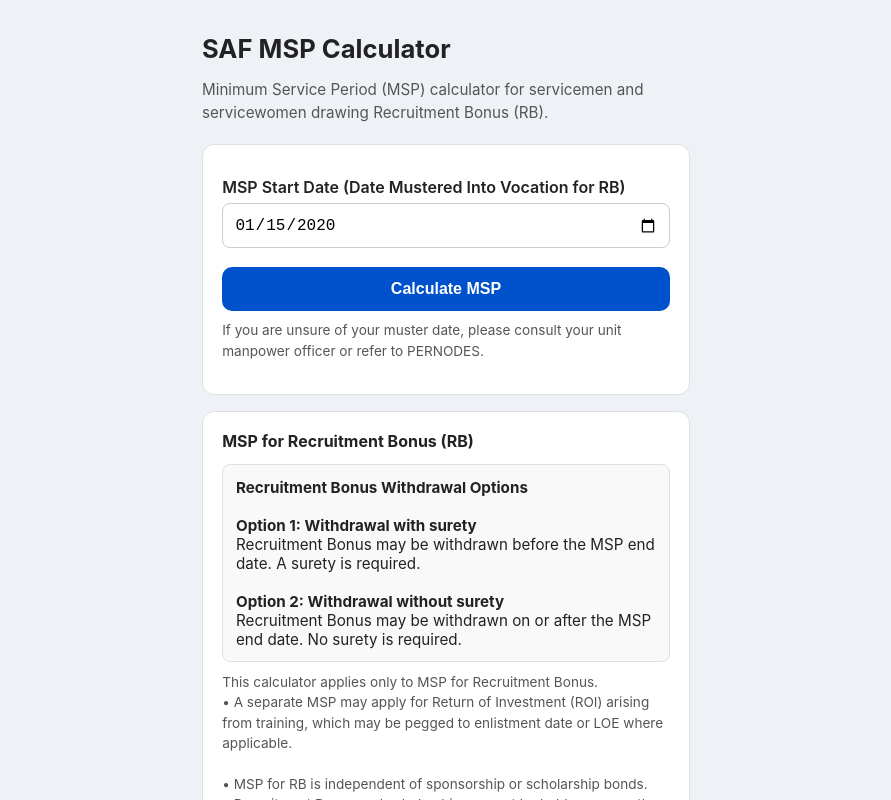
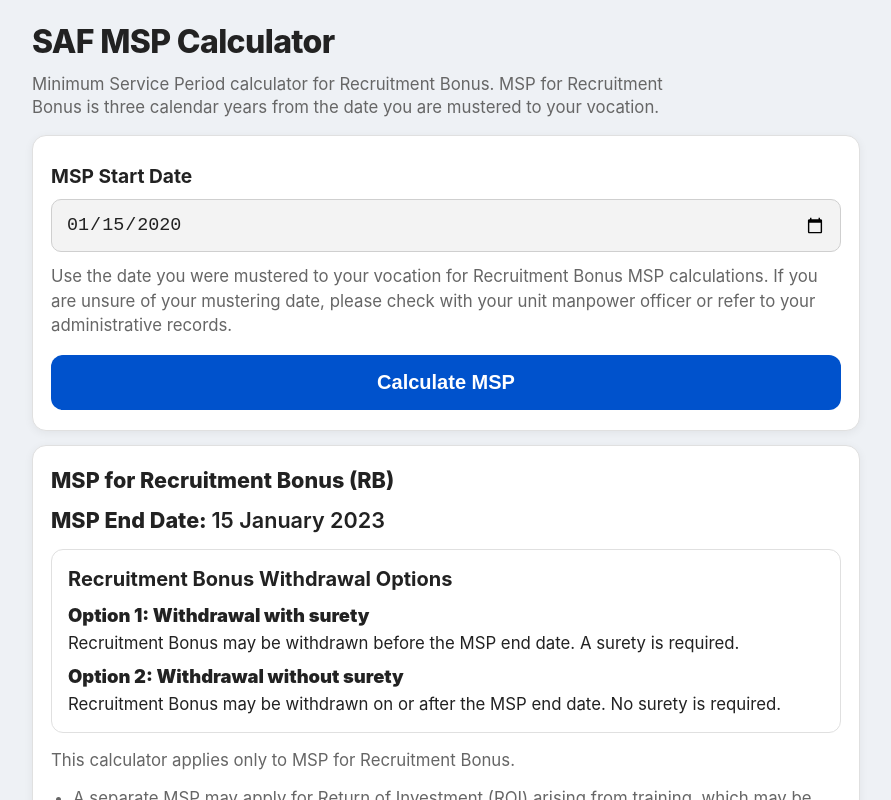
Before and after one commit to chewhuilinnn-saf/MSP-Calculator, a plain HTML site: page index.html in a window 1280 px wide. Both pictures are taken after typing "2020-01-15" into the empty fields and a click on the button "Calculate MSP". Shown: the top 800 px of the page, without its empty margins (194-1085 px from the left). Drawn offline with Linux system fonts and the light colour scheme.

Commit message:
index.html

```diff
--- a/index.html
+++ b/index.html
@@ -1,182 +1,275 @@
 <!DOCTYPE html>
 <html lang="en">
 <head>
-  <meta charset="UTF-8">
+  <meta charset="UTF-8" />
+  <meta name="viewport" content="width=device-width, initial-scale=1" />
   <title>SAF MSP Calculator</title>
-  <meta name="viewport" content="width=device-width, initial-scale=1">
 
   <style>
     :root {
       --blue: #0052cc;
+      --bg: #eef1f5;
+      --card: #ffffff;
       --border: #e0e0e0;
-      --bg: #eef1f5;
-      --text-main: #222;
-      --text-muted: #555;
+      --text: #222;
+      --muted: #666;
     }
 
-    * {
-      box-sizing: border-box;
-    }
+    * { box-sizing: border-box; }
+
+    html, body { height: 100%; }
 
     body {
       margin: 0;
-      padding: 0;
       font-family: -apple-system, BlinkMacSystemFont, "Segoe UI", Arial, sans-serif;
       background: var(--bg);
-      color: var(--text-main);
-      font-size: 1rem;
+      color: var(--text);
+      font-size: 16px;
+      line-height: 1.35;
     }
 
     .page {
       width: 100%;
-      max-width: 520px;
+      max-width: 860px;
       margin: 0 auto;
-      padding: 1rem;
+      padding: 20px 16px 36px 16px;
+      min-height: 100vh;
     }
 
-    h1 {
-      font-size: 1.6rem;
-      margin-bottom: 0.5rem;
+    .title {
+      margin: 0 0 16px 0;
     }
 
-    p.subtitle {
-      font-size: 0.95rem;
-      color: var(--text-muted);
-      line-height: 1.5;
-      margin-bottom: 1.2rem;
+    .title h1 {
+      margin: 0;
+      font-size: 2rem;
+      font-weight: 800;
+      letter-spacing: -0.02em;
+    }
+
+    .title p {
+      margin: 10px 0 0 0;
+      font-size: 1.05rem;
+      color: var(--muted);
+      max-width: 60ch;
     }
 
     .card {
-      background: #fff;
-      border-radius: 12px;
-      padding: 1.2rem;
-      margin-bottom: 1rem;
+      background: var(--card);
       border: 1px solid var(--border);
+      border-radius: 14px;
+      box-shadow: 0 2px 10px rgba(0,0,0,0.06);
+      padding: 20px 18px;
+      margin-top: 14px;
     }
 
     label {
-      font-weight: 600;
       display: block;
-      margin-top: 0.8rem;
+      font-size: 1.2rem;
+      font-weight: 750;
+      margin: 8px 0 10px 0;
     }
 
-    input[type="date"] {
+    input[type="date"]{
       width: 100%;
-      padding: 0.7rem;
-      font-size: 1rem;
-      margin-top: 0.4rem;
-      border-radius: 8px;
-      border: 1px solid #ccc;
+      padding: 14px 14px;
+      font-size: 1.15rem;
+      border-radius: 10px;
+      border: 1px solid #cfcfcf;
+      background: #f3f3f3;
+      color: var(--text);
+    }
+
+    .hint {
+      margin-top: 12px;
+      color: var(--muted);
+      font-size: 1.05rem;
+      line-height: 1.45;
     }
 
     button {
+      margin-top: 18px;
       width: 100%;
-      margin-top: 1.2rem;
-      padding: 0.8rem;
-      font-size: 1rem;
-      font-weight: 600;
+      border: 0;
+      border-radius: 12px;
       background: var(--blue);
-      color: white;
-      border: none;
-      border-radius: 10px;
+      color: #fff;
+      font-size: 1.25rem;
+      font-weight: 800;
+      padding: 16px 18px;
       cursor: pointer;
     }
 
+    button:active { transform: scale(0.99); }
+
     .section-title {
-      font-weight: 700;
-      margin-bottom: 0.5rem;
+      font-size: 1.35rem;
+      font-weight: 850;
+      margin: 0 0 10px 0;
     }
 
-    .result-line {
-      margin-top: 0.4rem;
-      line-height: 1.6;
-      font-size: 0.95rem;
+    .keyline {
+      margin-top: 8px;
+      font-size: 1.35rem;
+      font-weight: 850;
     }
 
-    .highlight {
-      margin-top: 0.8rem;
-      padding: 0.8rem;
-      background: #f9f9f9;
-      border-radius: 8px;
-      border: 1px solid var(--border);
-      font-size: 0.95rem;
+    .keyline span {
+      font-weight: 600;
     }
 
-    .note {
-      font-size: 0.85rem;
-      color: var(--text-muted);
-      margin-top: 0.6rem;
-      line-height: 1.5;
+    .options {
+      margin-top: 14px;
+      border: 1px solid var(--border);
+      border-radius: 12px;
+      padding: 16px 16px;
+      background: #fff;
+    }
+
+    .options h3 {
+      margin: 0 0 10px 0;
+      font-size: 1.25rem;
+    }
+
+    .opt {
+      margin-top: 10px;
+    }
+
+    .opt-title {
+      font-weight: 900;
+      font-size: 1.15rem;
+      margin-bottom: 4px;
+    }
+
+    .opt-text {
+      font-size: 1.05rem;
+      color: var(--text);
+    }
+
+    .notes {
+      margin-top: 14px;
+      color: var(--muted);
+      font-size: 1.05rem;
+      line-height: 1.55;
+    }
+
+    .bullets {
+      margin: 12px 0 0 0;
+      padding-left: 22px;
+    }
+
+    .bullets li {
+      margin: 8px 0;
+    }
+
+    .footer-note {
+      margin-top: 14px;
+      color: var(--muted);
+      font-size: 1.05rem;
+    }
+
+    @media (max-width: 480px) {
+      body { font-size: 16px; }
+      .page { padding: 16px 14px 28px 14px; }
+      .title h1 { font-size: 1.9rem; }
+      .title p { font-size: 1.05rem; }
+      .card { padding: 18px 16px; }
+      label { font-size: 1.15rem; }
+      button { font-size: 1.2rem; padding: 15px 16px; }
     }
   </style>
 </head>
 
 <body>
   <div class="page">
-
-    <h1>SAF MSP Calculator</h1>
-    <p class="subtitle">
-      Minimum Service Period (MSP) calculator for servicemen and servicewomen
-      drawing Recruitment Bonus (RB).
-    </p>
-
-    <div class="card">
-      <label for="startDate">
-        MSP Start Date (Date Mustered Into Vocation for RB)
-      </label>
-      <input type="date" id="startDate">
-
-      <button onclick="calculate()">Calculate MSP</button>
-
-      <p class="note">
-        If you are unsure of your muster date, please consult your unit manpower officer
-        or refer to PERNODES.
+    <div class="title">
+      <h1>SAF MSP Calculator</h1>
+      <p>
+        Minimum Service Period calculator for Recruitment Bonus. MSP for Recruitment Bonus is three calendar years from the date you are mustered to your vocation.
       </p>
     </div>
 
-    <div class="card" id="results" style="display:none;">
+    <div class="card">
+      <label for="startDate">MSP Start Date</label>
+      <input type="date" id="startDate" />
 
-      <div class="section-title">MSP for Recruitment Bonus (RB)</div>
-
-      <div class="result-line" id="mspEnd"></div>
-
-      <div class="highlight">
-        <strong>Recruitment Bonus Withdrawal Options</strong><br><br>
-
-        <strong>Option 1: Withdrawal with surety</strong><br>
-        Recruitment Bonus may be withdrawn before the MSP end date.
-        A surety is required.<br><br>
-
-        <strong>Option 2: Withdrawal without surety</strong><br>
-        Recruitment Bonus may be withdrawn on or after the MSP end date.
-        No surety is required.
+      <div class="hint">
+        Use the date you were mustered to your vocation for Recruitment Bonus MSP calculations. If you are unsure of your mustering date, please check with your unit manpower officer or refer to your administrative records.
       </div>
 
-      <div class="note">
-        This calculator applies only to MSP for Recruitment Bonus.<br>
-        • A separate MSP may apply for Return of Investment (ROI) arising from training,
-        which may be pegged to enlistment date or LOE where applicable.<br><br>
+      <button type="button" onclick="calculateMSP()">Calculate MSP</button>
+    </div>
 
-        • MSP for RB is independent of sponsorship or scholarship bonds.<br>
-        • Recruitment Bonus and scholarships cannot be held concurrently.<br>
-        • Servicewomen may be considered on a case by case basis.<br><br>
+    <div class="card" id="resultsCard">
+      <div id="emptyState" class="notes">
+        Enter your MSP start date above and tap Calculate MSP to view your MSP end date and withdrawal options.
+      </div>
 
-        Please refer to your Recruitment Bonus Deed for authoritative terms and conditions.
+      <div id="results" style="display:none;">
+        <div class="section-title">MSP for Recruitment Bonus (RB)</div>
+
+        <div class="keyline">
+          MSP End Date: <span id="mspEndDate"></span>
+        </div>
+
+        <div class="options">
+          <h3>Recruitment Bonus Withdrawal Options</h3>
+
+          <div class="opt">
+            <div class="opt-title">Option 1: Withdrawal with surety</div>
+            <div class="opt-text">
+              Recruitment Bonus may be withdrawn before the MSP end date. A surety is required.
+            </div>
+          </div>
+
+          <div class="opt">
+            <div class="opt-title">Option 2: Withdrawal without surety</div>
+            <div class="opt-text">
+              Recruitment Bonus may be withdrawn on or after the MSP end date. No surety is required.
+            </div>
+          </div>
+        </div>
+
+        <div class="notes">
+          This calculator applies only to MSP for Recruitment Bonus.
+          <ul class="bullets">
+            <li>
+              A separate MSP may apply for Return of Investment (ROI) arising from training, which may be pegged to enlistment date or LOE where applicable.
+            </li>
+            <li>
+              MSP for RB is independent of sponsorship or scholarship bonds.
+            </li>
+            <li>
+              Recruitment Bonus and scholarships cannot be held concurrently.
+            </li>
+            <li>
+              Servicewomen may be considered on a case by case basis.
+            </li>
+          </ul>
+
+          <div class="footer-note">
+            Please refer to your Recruitment Bonus Deed for authoritative terms and conditions.
+          </div>
+        </div>
       </div>
     </div>
-
   </div>
 
   <script>
-    function calculate() {
+    function calculateMSP() {
       const startInput = document.getElementById("startDate").value;
       if (!startInput) {
-        alert("Please enter the MSP start date.");
+        alert("Please fill in the MSP start date.");
         return;
       }
 
       const startDate = new Date(startInput);
-      const endDate = new Date(startDate);
+      if (Number.isNaN(startDate.getTime())) {
+        alert("Invalid date. Please reselect the MSP start date.");
+        return;
+      }
+
+      const endDate = new Date(startDate.getTime());
       endDate.setFullYear(endDate.getFullYear() + 3);
 
       const endDateStr = endDate.toLocaleDateString("en-SG", {
@@ -185,9 +278,11 @@
         day: "numeric"
       });
 
+      document.getElementById("mspEndDate").textContent = endDateStr;
+
+      document.getElementById("emptyState").style.display = "none";
       document.getElementById("results").style.display = "block";
     }
   </script>
-
 </body>
 </html>
```
